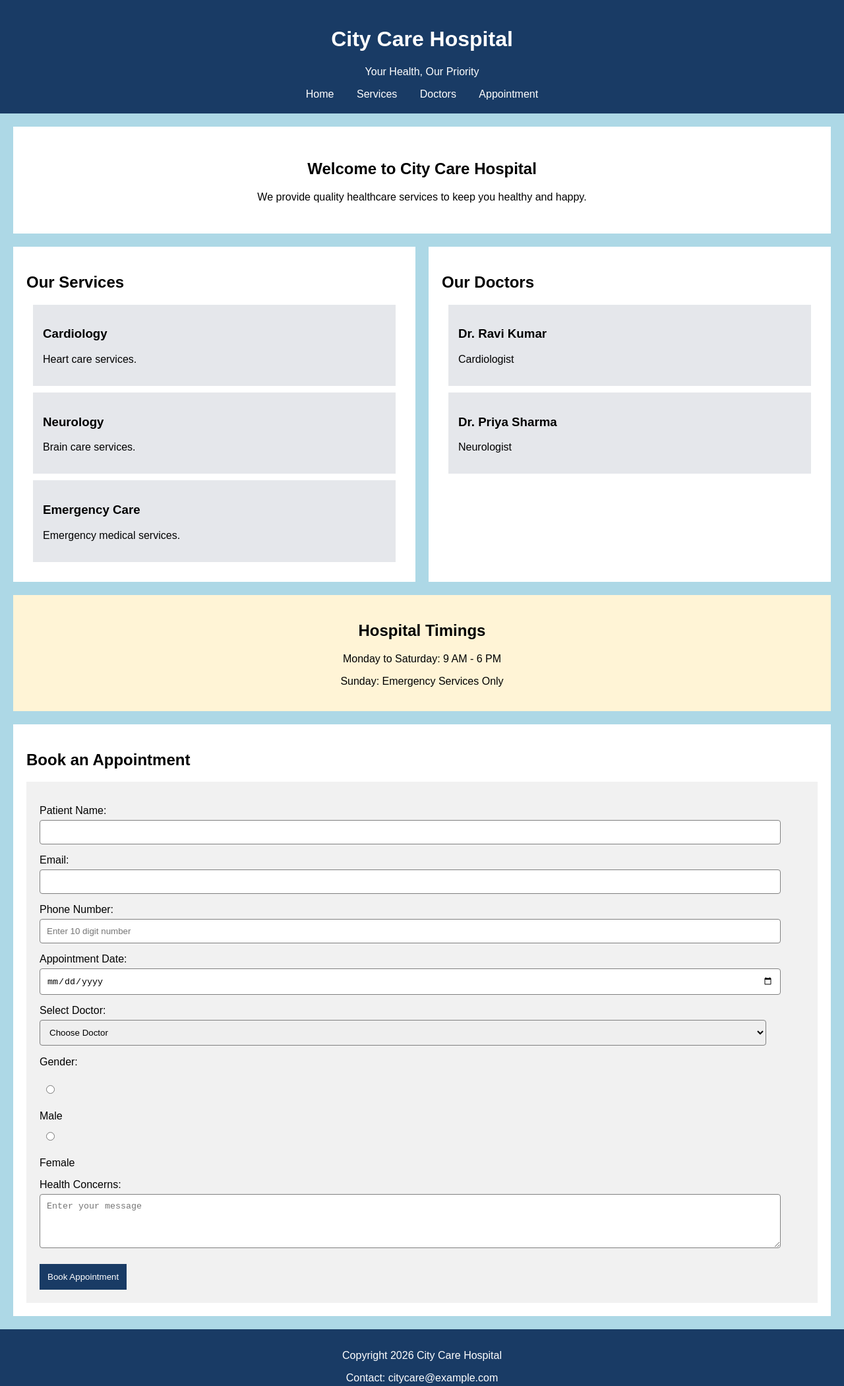
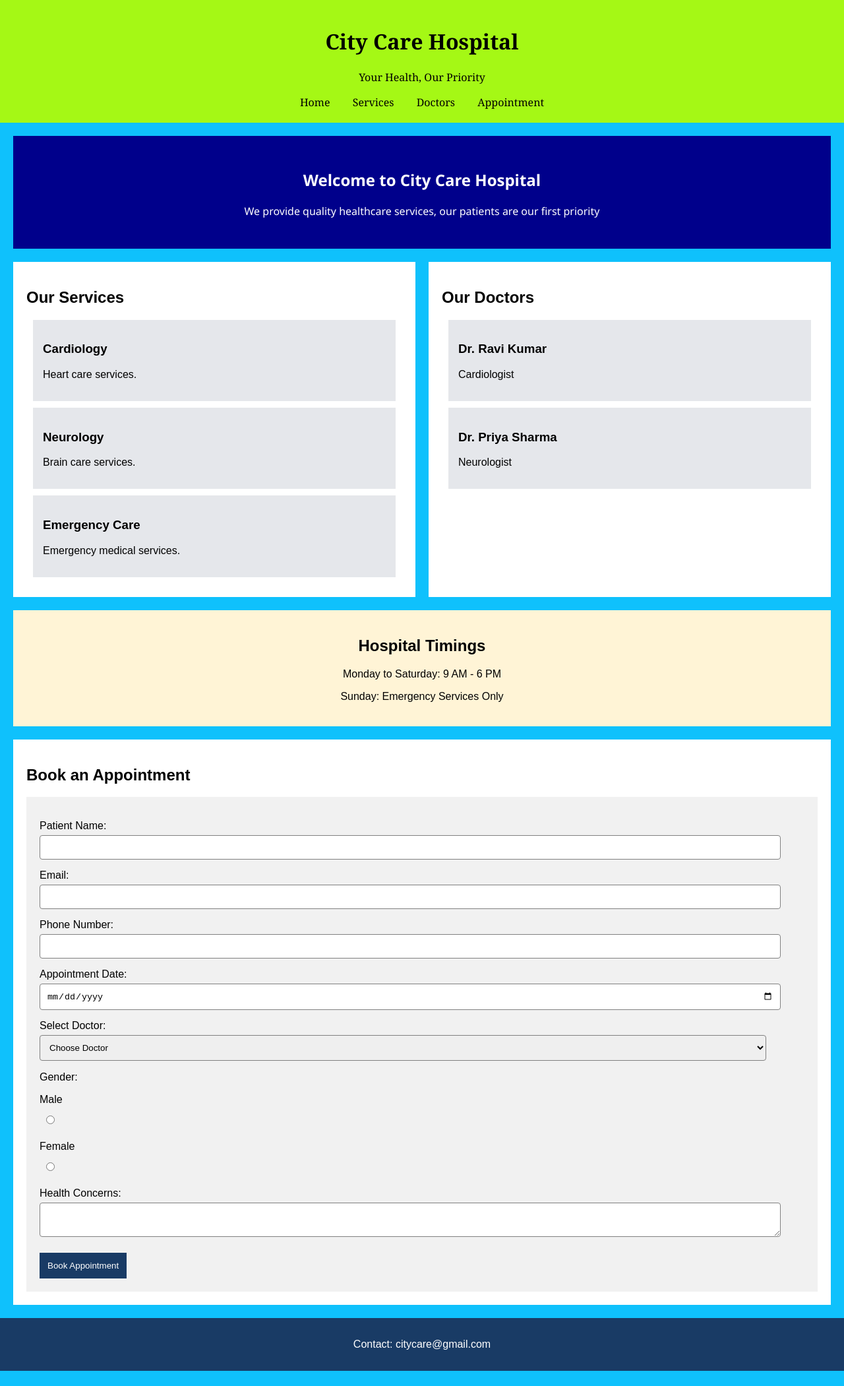
Before and after one commit to 2600030115/Sample, a plain HTML site: page lab exams/labexam2.html in a window 1280 px wide. Shown: the whole page at 66% size. After the commit the page ends 2078 px from the top, so only its background shows below. Drawn offline with Linux system fonts and the light colour scheme.

Commit message:
first commit

```diff
--- a/lab exam/labexam1.css
+++ b/lab exams/labexam1.css
@@ -1,4 +1,3 @@
-
 body {
     font-family:'Franklin Gothic Medium', 'Arial Narrow', Arial, sans-serif;
     background-color: pink;
@@ -32,11 +31,7 @@ nav a:hover{
     color:whitesmoke;
     text-align:center;
     font-family:'Segoe UI', Tahoma, Geneva, Verdana, sans-serif;
-p{
-        font-style:italic, bold;
 
-
-    }
 }
 section {
     background-color: white;
--- a/lab exam/labexam2.css
+++ b/lab exams/labexam2.css
@@ -1,89 +1,75 @@
-
-/* Body */
 body {
     font-family: Arial, sans-serif;
-    background-color: lightblue;
+    background-color: rgb(15, 193, 252);
     margin: 0;
 }
-
-/* Header */
 header {
-    background-color: #193b65;
-    color: white;
+    background-color: #a5f815;
+    color: black;
     text-align: center;
+    text-decoration-style: dotted;
     padding: 20px;
+    font-family: Cambria, Cochin, Georgia, Times, 'Times New Roman', serif;
 }
-
-/* Navigation */
 nav {
     margin-top: 15px;
 }
-
+nav a:hover{
+    color:red;
+    transform:scale(1.2);
+    transition:transform 0.3s ease;
+}
 nav a {
-    color: white;
-    text-decoration: none;
+    color: black;
+    text-decoration: dotted;
     margin: 15px;
 }
-
-/* Welcome Section */
 #home {
-    background-color: white;
+    background-color: darkblue;
     text-align: center;
+    color:white;
     padding: 30px;
     margin: 20px;
+    font-family:'Segoe UI', Tahoma, Geneva, Verdana, sans-serif;
+    font-style:bold;
+    color:white
 }
-
-/* Services and Doctors Layout */
 .container {
     display: flex;
     gap: 20px;
     margin: 20px;
 }
-
-/* Services and Doctors */
 .container section {
     width: 50%;
     background-color: white;
     padding: 20px;
     margin: 0;
 }
-
-/* Articles */
 article {
     background-color: #e5e7eb;
     padding: 15px;
     margin: 10px;
 }
-
-/* Hospital Timings */
 aside {
     background-color: #fff4d6;
     padding: 20px;
     margin: 20px;
     text-align: center;
 }
-
-/* Appointment Section */
 #appointment {
     background-color: white;
     padding: 20px;
     margin: 20px;
 }
-
-/* Form */
 form {
     background-color: #f1f1f1;
     padding: 20px;
 }
-
-/* Form Labels */
 form label {
     display: block;
     margin-top: 15px;
     margin-bottom: 5px;
 }
-
-/* Input Fields */
 input:not([type="radio"]),
 select,
 textarea {
@@ -92,13 +78,9 @@ textarea {
     border: 1px solid gray;
     border-radius: 4px;
 }
-
-/* Radio Buttons */
 input[type="radio"] {
     margin: 10px;
 }
-
-/* Keyboard Focus */
 input:focus,
 select:focus,
 textarea:focus,
@@ -107,8 +89,6 @@ nav a:focus {
     outline: 2px solid blue;
     outline-offset: 2px;
 }
-
-/* Button */
 button {
     display: block;
     background-color: #193b65;
@@ -118,28 +98,9 @@ button {
     margin-top: 20px;
     cursor: pointer;
 }
-
-/* Footer */
 footer {
     background-color: #193b65;
     color: white;
     text-align: center;
     padding: 15px;
 }
-
-/* Mobile View */
-@media (max-width: 600px) {
-
-    .container {
-        flex-direction: column;
-    }
-
-    .container section {
-        width: auto;
-    }
-
-    nav a {
-        display: inline-block;
-        margin: 5px;
-    }
-}
--- a/lab exam/labexam2.html
+++ b/lab exams/labexam2.html
@@ -1,21 +1,16 @@
 
 <!DOCTYPE html>
-<html lang="en">
-
+<html>
 <head>
     <meta charset="UTF-8">
     <meta name="viewport" content="width=device-width, initial-scale=1.0">
     <title>City Care Hospital</title>
     <link rel="stylesheet" href="labexam2.css">
 </head>
-
 <body>
-
-    <!-- Header -->
     <header>
         <h1>City Care Hospital</h1>
         <p>Your Health, Our Priority</p>
-
         <nav>
             <a href="#home">Home</a>
             <a href="#services">Services</a>
@@ -23,123 +18,74 @@
             <a href="#appointment">Appointment</a>
         </nav>
     </header>
-
     <main>
-
-        <!-- Welcome Section -->
         <section id="home">
             <h2>Welcome to City Care Hospital</h2>
-            <p>
-                We provide quality healthcare services
-                to keep you healthy and happy.
-            </p>
+            <p>We provide quality healthcare services, our patients are our first priority</p>
         </section>
-
-        <!-- Services and Doctors -->
         <div class="container">
-
-            <!-- Services -->
             <section id="services">
                 <h2>Our Services</h2>
-
                 <article>
                     <h3>Cardiology</h3>
                     <p>Heart care services.</p>
                 </article>
-
                 <article>
                     <h3>Neurology</h3>
                     <p>Brain care services.</p>
                 </article>
-
                 <article>
                     <h3>Emergency Care</h3>
                     <p>Emergency medical services.</p>
                 </article>
             </section>
-
-            <!-- Doctors -->
             <section id="doctors">
                 <h2>Our Doctors</h2>
-
                 <article>
                     <h3>Dr. Ravi Kumar</h3>
                     <p>Cardiologist</p>
                 </article>
-
                 <article>
                     <h3>Dr. Priya Sharma</h3>
                     <p>Neurologist</p>
                 </article>
             </section>
-
         </div>
-
-        <!-- Hospital Timings -->
         <aside>
             <h2>Hospital Timings</h2>
             <p>Monday to Saturday: 9 AM - 6 PM</p>
             <p>Sunday: Emergency Services Only</p>
         </aside>
-
-        <!-- Appointment Form -->
         <section id="appointment">
-
             <h2>Book an Appointment</h2>
-
             <form>
-
                 <label for="name">Patient Name:</label>
-                <input type="text" id="name" name="name" required>
-
+                <input type="text" id="name" name="name">
                 <label for="email">Email:</label>
-                <input type="email" id="email" name="email" required>
-
+                <input type="email" id="email" name="email">
                 <label for="phone">Phone Number:</label>
-                <input type="tel" id="phone" name="phone"
-                       pattern="[0-9]{10}"
-                       maxlength="10"
-                       placeholder="Enter 10 digit number"
-                       required>
-
+                <input type="tel" id="phone" name="phone">
                 <label for="date">Appointment Date:</label>
-                <input type="date" id="date" name="date" required>
-
+                <input type="date" id="date" name="date">
                 <label for="doctor">Select Doctor:</label>
-                <select id="doctor" name="doctor" required>
+                <select id="doctor" name="doctor" >
                     <option value="">Choose Doctor</option>
                     <option value="Ravi">Dr. Ravi Kumar</option>
                     <option value="Priya">Dr. Priya Sharma</option>
                 </select>
-
                 <p>Gender:</p>
-
-                <input type="radio" id="male" name="gender"
-                       value="Male" required>
                 <label for="male">Male</label>
-
-                <input type="radio" id="female" name="gender"
-                       value="Female">
-                <label for="female">Female</label>
-
+                <input type="radio" id="male" name="gender"value="Male" >
+                <label for="male">Female</label>
+                <input type="radio" id="female" name="gender" value="Female">
                 <label for="message">Health Concerns:</label>
-                <textarea id="message" name="message"
-                          rows="4"
-                          placeholder="Enter your message"></textarea>
-
+                <textarea id="message" name="message"></textarea>
                 <button type="submit">Book Appointment</button>
-
             </form>
-
         </section>
-
     </main>
-
-    <!-- Footer -->
     <footer>
-        <p>Copyright 2026 City Care Hospital</p>
-        <p>Contact: citycare@example.com</p>
+        <p>Contact: citycare@gmail.com</p>
     </footer>
-
 </body>
 </html>
```
Also changed, not shown: lab exams/labexam1.html (renamed from lab exam/labexam1.html, +5 -8 lines), 26bd0f79f49d034fe159002ec72f66d9.jpg (deleted), 3d68fe20b4c30af2904649431fe9b06d.jpg (deleted).
